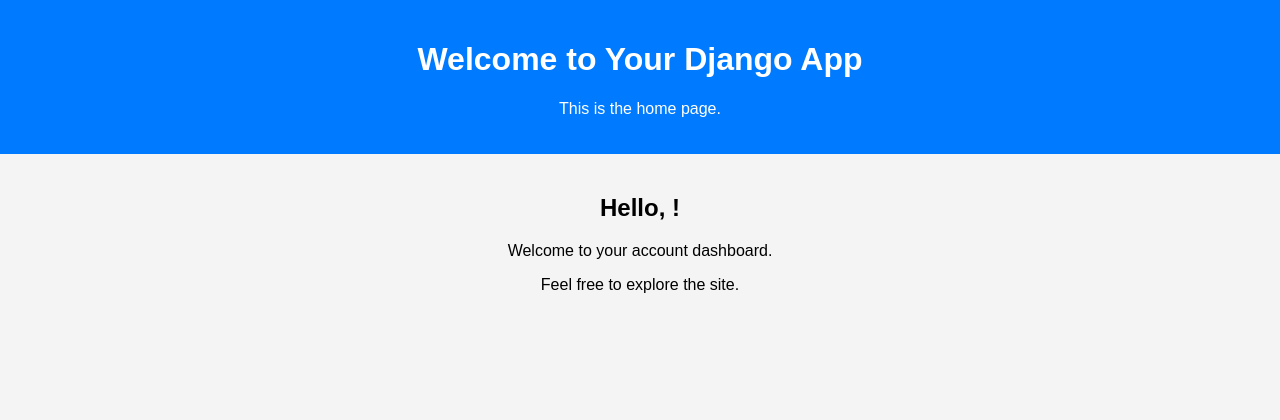
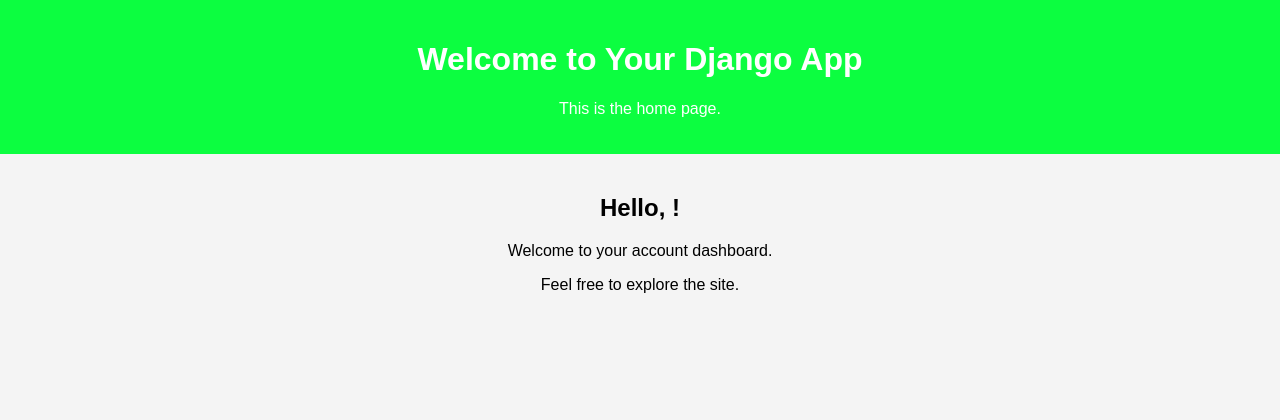
Before and after one commit to MrAce16/matrix_25, a Django app: page /home in a window 1280 px wide. Shown: the top 420 px of the page. Run offline with Django 5.2, Linux system fonts and the light colour scheme.

Commit message:
color_change

```diff
--- a/itfuture/accounts/templates/accounts/home.html
+++ b/itfuture/accounts/templates/accounts/home.html
@@ -13,7 +13,7 @@
             padding: 0;
         }
         .header {
-            background-color: #007BFF;
+            background-color: #00ff37f2;
             color: white;
             text-align: center;
             padding: 20px;
```
